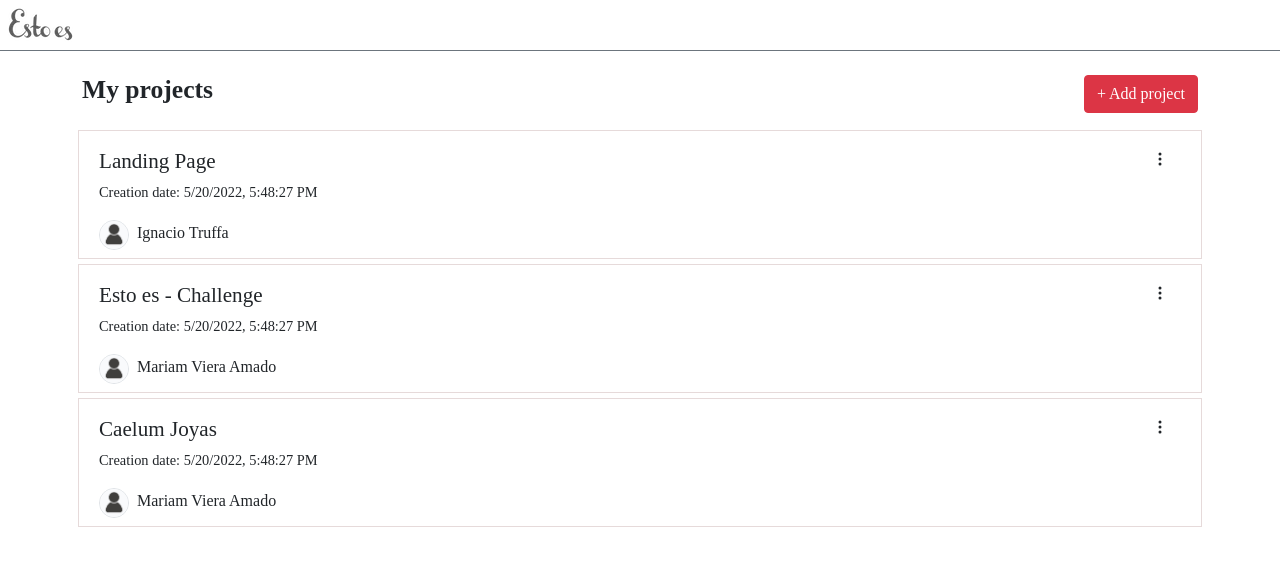
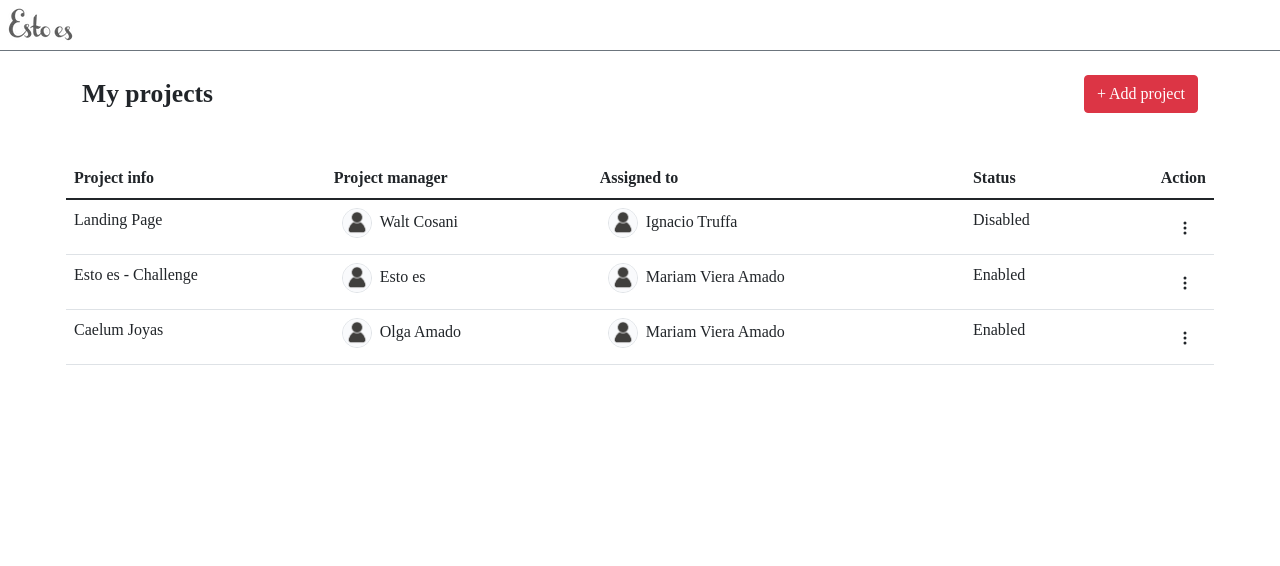
Before and after one commit to mvieraamado/Front-end-challenge, a React (Create React App) app: page / in a window 1280 px wide. Shown: the top 566 px of the page. Built offline with nearby package versions, Linux system fonts and the light colour scheme; a web font is replaced by a local one.

Commit message:
Add changes and new styles

```diff
--- a/src/app.css
+++ b/src/app.css
@@ -6,26 +6,15 @@
     text-align: start;
 
 }
+.cardMobile{
+    display: none;
+}
 h4{
+    padding-top: 4px;
     font-size: 1.6rem;
     font-weight: 600;
 }
-h5{
-    padding-top: 10px;
-    font-size: 1.32rem;
-}
-p{
-    font-size: 0.9rem;
-}
-span{
-    font-size: 1rem;
-}
-.cardProject{
-    margin: 5px 0;
-    padding: 30px 10px;
-    border: 1px solid #e6dada;
-}
-@media (max-width: 576px){
+@media (max-width: 768px){
     h4{
         padding-top: 6.4px;
         font-size: 1.21rem;
@@ -39,9 +28,14 @@ span{
     span{
         font-size: 0.88rem;
     }
-    .cardProject{
-        margin: 0;
-        padding: 10px 8px;
+    .desktopCard{
+        display: none;
+    }
+    .cardMobile{
+        padding: 10px 10px;
         border: 1px solid #e6dada;
+        display: block;
+        display: flex;
+        flex-direction: row;
     }
 }
--- a/src/components/Administrator/AddProject.js
+++ b/src/components/Administrator/AddProject.js
@@ -25,7 +25,7 @@ const AddProject = ()=> {
     }
     return (
         <Container fluid className="p-4">
-            <Row>
+            <Row className="p-4 d-flex justify-content-center">
                 <Title props="Add project"/>
                 <MyForm initialValues={initialValues} submitHandler={createSubmit} submitButton="Create project"/>
             </Row>
--- a/src/components/Administrator/EditProject.js
+++ b/src/components/Administrator/EditProject.js
@@ -33,9 +33,9 @@ const EditProject = ()=> {
   return (
     <>
       <Container fluid className="p-4">
-          <Row>
-              <Title props="Edit Project"/>
-              <MyForm initialValues={initialValues} submitHandler={editSubmit} submitButton="Save changes"/>
+          <Row className="p-4 d-flex justify-content-center">
+            <Title props="Edit Project"/>
+            <MyForm initialValues={initialValues} submitHandler={editSubmit} submitButton="Save changes"/>
           </Row>
       </Container>
     </>
--- a/src/components/CardProject/CardProject.js
+++ /dev/null
@@ -1,37 +0,0 @@
-import { useContext } from "react";
-import { Col } from "react-bootstrap";
-import { ProjectContext } from "../../context/ProjectContext";
-import { BsThreeDotsVertical, BsTrash, BsPencilSquare } from "react-icons/bs";
-import { Link } from "react-router-dom";
-import ModalProject from "../Modal/Modal";
-
-const CardProject = ({project})=> {
-    const { setShowModal } = useContext(ProjectContext);
-
-    const deleteConfirm = ()=> setShowModal(true);
-
-    return (
-        <div className="row p-2 cardProject">
-            <Col xs={8}>
-                <h5>{project.name}</h5>
-                <p>Creation date: {project.date.toLocaleString('en-US')}</p>
-                <img src="../../avatar.png" alt="logo" className="rounded-circle border border-1" height={30}/>
-                <span className="px-2">{project.assignedTo}</span>
-            </Col>
-            <Col xs={4}>
-                <div className="dropdown text-end">
-                    <button id="dropdownMenuLink" className="btn btn-none" data-bs-toggle="dropdown" aria-expanded="false">
-                        <BsThreeDotsVertical/>
-                    </button>
-                    <ul className="dropdown-menu" aria-labelledby="dropdownMenuLink">
-                        <Link to={`/edit/${project.id}`} className="dropdown-item pb-2"><BsPencilSquare/> Edit</Link>
-                        <li className="dropdown-item" onClick={()=> deleteConfirm()}><BsTrash/> Delete</li>
-                        <ModalProject project={project}/>
-                    </ul>
-                </div>
-            </Col>
-        </div>
-    )
-}
-
-export default CardProject;
--- a/src/components/MyForm/MyForm.js
+++ b/src/components/MyForm/MyForm.js
@@ -1,13 +1,13 @@
 import { Field, Form, Formik } from "formik";
 import { useContext } from "react";
-import { Button } from "react-bootstrap";
+import { Button, Col } from "react-bootstrap";
 import { ProjectContext } from "../../context/ProjectContext";
 
 const MyForm= ({initialValues, submitHandler, submitButton})=> {
  const { validateForm } = useContext(ProjectContext);
 
     return (
-        <>
+        <Col lg={8}>
             <Formik
             onSubmit={submitHandler}
             validate={validateForm}
@@ -16,7 +16,7 @@ const MyForm= ({initialValues, submitHandler, submitButton})=> {
                 {({ errors, isValid, touched }) => (
                 <Form>
                     <div className="mb-3 d-flex flex-column">
-                    <label className="text-start">Project name</label>
+                        <label className="text-start mb-1 fs-5">Project name</label>
                         <Field name="name" id="name"/>
                         {errors.name && touched.name ? (
                             <span>{errors.name}</span>
@@ -24,7 +24,7 @@ const MyForm= ({initialValues, submitHandler, submitButton})=> {
                     </div>
 
                     <div className="mb-3 d-flex flex-column">
-                    <label className="text-start">Description</label>
+                        <label className="text-start mb-1 fs-5">Description</label>
                         <Field name="description" id="description"/>
                         {errors.description && touched.description ? (
                             <span>{errors.description}</span>
@@ -32,17 +32,17 @@ const MyForm= ({initialValues, submitHandler, submitButton})=> {
                     </div>
 
                     <div className="mb-3 d-flex flex-column">
-                    <label className="text-start">Project manager</label>
+                        <label className="text-start mb-1 fs-5">Project manager</label>
                         <Field
                         as="select"
                         id="projectManager"
                         name="projectManager"
                         className="input"
                         >
-                        <option defaultValue>Select a person</option>
+                            <option defaultValue>Select</option>
                             <option value={'Walt Cosani'}>Walt Cosani</option>
-                        <option value={'John Travolta'}>John Travolta</option>
-                        <option value={'Marie Taylor'}>Marie Taylor</option>
+                            <option value={'Esto es'}>Esto es</option>
+                            <option value={'Olga Amado'}>Olga Amado</option>
                         </Field>
                         {errors.projectManager && touched.projectManager ? (
                             <span>{errors.projectManager}</span>
@@ -50,17 +50,16 @@ const MyForm= ({initialValues, submitHandler, submitButton})=> {
                     </div>
 
                     <div className="mb-3 d-flex flex-column">
-                    <label className="text-start">Assigned to</label>
+                        <label className="text-start mb-1 fs-5">Assigned to</label>
                         <Field
                         as="select"
                         id="assignedTo"
                         name="assignedTo"
                         className="input"
                         >
-                        <option defaultValue>Select a person</option>
+                            <option defaultValue>Select</option>
                             <option value={'Ignacio'}>Ignacio</option>
                             <option value={'Mariam'}>Mariam</option>
-                        <option value={'Olga'}>Olga</option>
                         </Field>
                         {errors.assignedTo && touched.assignedTo ? (
                             <span>{errors.assignedTo}</span>
@@ -68,7 +67,7 @@ const MyForm= ({initialValues, submitHandler, submitButton})=> {
                     </div>
 
                     <div className="mb-3 d-flex flex-column">
-                    <label>Status</label>
+                        <label className="mb-1 fs-5">Status</label>
                         <Field as="select" id="status" name="status">
                             <option defaultValue>Select status</option>
                             <option value={'Enabled'}>Enabled</option>
@@ -83,7 +82,7 @@ const MyForm= ({initialValues, submitHandler, submitButton})=> {
                 </Form>
                 )}
             </Formik>
-        </>
+        </Col>
     )
 }
 
--- a/src/components/ProjectList/ProjectList.js
+++ b/src/components/ProjectList/ProjectList.js
@@ -2,7 +2,8 @@ import { useContext } from "react";
 import { Button, Col, Container, Row } from "react-bootstrap";
 import { Link } from "react-router-dom";
 import { ProjectContext } from "../../context/ProjectContext";
-import CardProject from "../CardProject/CardProject";
+import DesktopCard from "../DesktopCard/DesktopCard";
+import MobileCard from "../MobileCard/MobileCard";
 
 const ProjectList = ()=> {
     const { projects } = useContext(ProjectContext);
@@ -19,12 +20,14 @@ const ProjectList = ()=> {
             </Container>
             <Container xs={12} className="px-2">
                 {projects?.map((project) => (
-                    <CardProject key={project.id} project={project}/>
+                    <MobileCard key={project.id} project={project}/>
                     )
                 )}
+                <Row className="desktopCard py-4">
+                    <DesktopCard/>
+                </Row>
             </Container>
         </>
-
     )
 
 }
--- a/src/context/ProjectContext.js
+++ b/src/context/ProjectContext.js
@@ -26,7 +26,7 @@ export const ProjectProvider = ({children})=> {
       id: 3,
       name: "Caelum Joyas",
       description: "First project",
-      projectManager: "Chris Viera",
+      projectManager: "Olga Amado",
       assignedTo: "Mariam Viera Amado",
       status: "Enabled",
       date: new Date()
@@ -35,6 +35,8 @@ export const ProjectProvider = ({children})=> {
 
   const [showModal, setShowModal ] = useState(false);
   const handleCloseModal = () => setShowModal(false);
+
+  const deleteConfirm = ()=> setShowModal(true);
 
   const deleteProject = (id)=> {
     setProjects((item) => item.filter((e) => e !== id));
@@ -71,7 +73,8 @@ export const ProjectProvider = ({children})=> {
         validateForm,
         handleCloseModal,
         showModal,
-        setShowModal
+        setShowModal,
+        deleteConfirm
       }}>
       {children}
     </ProjectContext.Provider>
```
Lines whose indentation alone changed are shown as unchanged.
